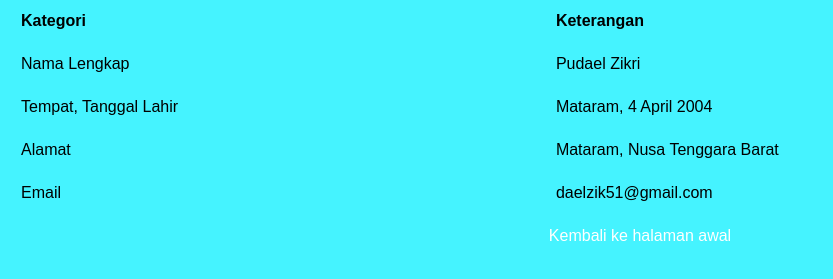
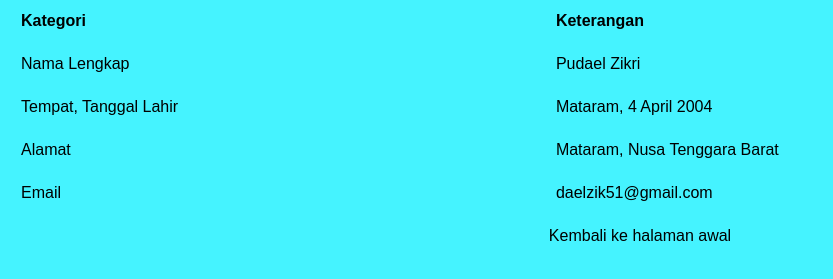
Before and after one commit to daelzikri/Homepage, a plain HTML site: page halaman1.html in a window 1280 px wide. Shown: the part 69-348 px from the top of the page, without its empty margins (0-833 px from the left). Drawn offline with Linux system fonts and the light colour scheme.

Commit message:
Update halaman1.html

```diff
--- a/halaman1.html
+++ b/halaman1.html
@@ -34,7 +34,7 @@
                 </tbody>
             </table>
         </section>
-        <a class="nav-link active" href="index.html" style=" text-align: center;">Kembali ke halaman awal</a>
+        <a class="nav-link active" href="index.html" style="background-color: transparent; color: black; text-align: center;">Kembali ke halaman awal</a>
     </main>
 </body>
 </html>
```
